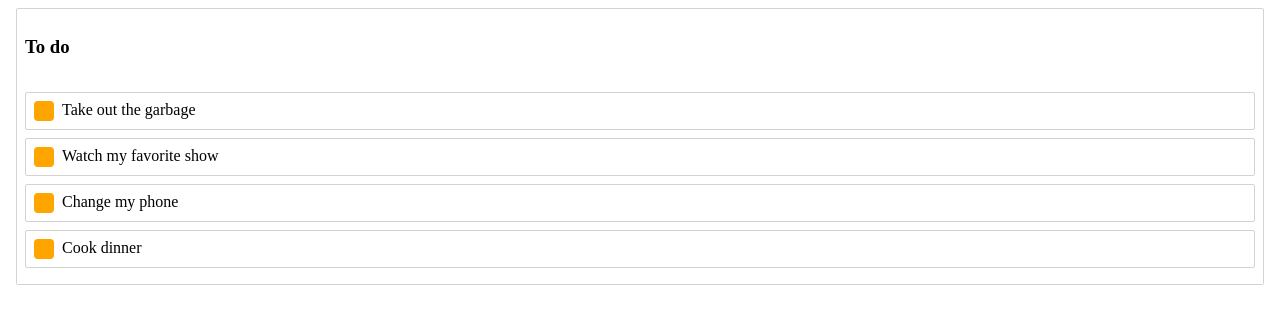
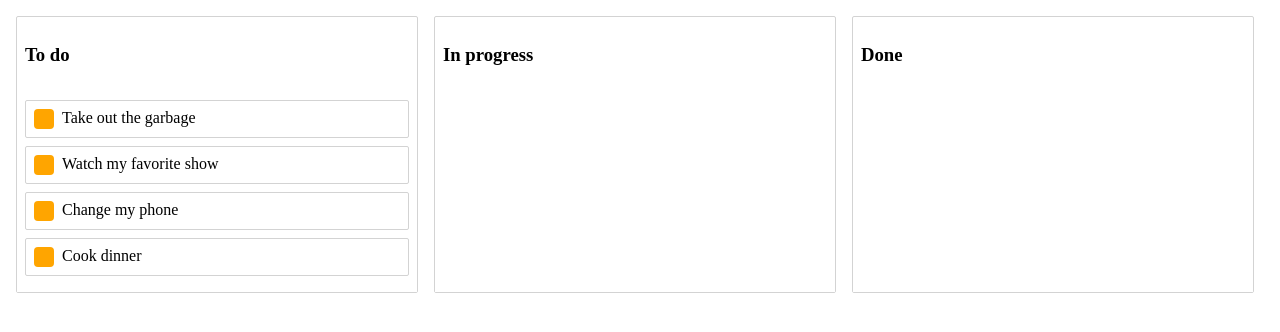
Before and after one commit to staka121/task-app, a React (Create React App) app: page / in a window 1280 px wide. Shown: the top 332 px of the page. Built offline with nearby package versions, Linux system fonts and the light colour scheme.

Commit message:
Lessons/react move items between columns with react beautiful dnd using ondragend (#6)
* [add] new column data

* [fix] change column positions

* [fix] change column design

* [fix] not change column action

* add Moving from one list to another action

```diff
--- a/src/column.tsx
+++ b/src/column.tsx
@@ -11,6 +11,10 @@ const Container = styled.div`
   margin: 8px;
   border: 1px solid lightgrey;
   border-radius: 2px;
+  width: 400px;
+
+  display: flex;
+  flex-direction: column;
 `;
 const Title = styled.h3`
   padding: 8px;
@@ -19,6 +23,8 @@ const TaskList = styled.div<TaskListProps>`
   padding: 8px;
   transition: background-color 0.2s ease;
   background-color: ${ props => (props.isDraggingOver ? 'DarkCyan' : 'White') };
+  flex-grow: 1;
+  min-hight: 100px;
 `;
 
 interface ColumnProps {
--- a/src/index.tsx
+++ b/src/index.tsx
@@ -4,6 +4,11 @@ import '@atlaskit/css-reset';
 import { DragDropContext, DropResult, DragUpdate } from 'react-beautiful-dnd';
 import initialData from './initial-data';
 import Column from './column';
+import styled from 'styled-components';
+
+const Container = styled.div`
+  display: flex;
+`;
 
 const App = () => {
   const [data, updateData] = useState(initialData);
@@ -59,8 +64,12 @@ const App = () => {
       return;
     }
 
-    const column = data.columns[source.droppableId];
-    const newTaskIds = [...column.taskIds];
+    const startColumn = data.columns[source.droppableId];
+    const finishColumn = data.columns[destination.droppableId];
+
+    // not change column
+    if (startColumn === finishColumn) {
+      const newTaskIds = [...startColumn.taskIds];
 
       // remove item "source" position and insert "destination" position
       // @note draggableId is dragging item id
@@ -68,7 +77,7 @@ const App = () => {
       newTaskIds.splice(destination.index, 0, draggableId);
 
       const newColumn = {
-      ...column,
+        ...startColumn,
         taskIds: newTaskIds.flat(),
       };
 
@@ -81,6 +90,36 @@ const App = () => {
       };
 
       updateData(newState);
+      return;
+    }
+
+    // Moving from one list to another
+    // remove item "source" position for start column
+    const startTaskIds = [...startColumn.taskIds];
+    startTaskIds.splice(source.index, 1);
+    const newStartColumn = {
+      ...startColumn,
+      taskIds: startTaskIds.flat(),
+    };
+
+    // insrt item "destination" column
+    const finishTaskIds = [...finishColumn.taskIds];
+    finishTaskIds.splice(destination.index, 0, draggableId);
+    const newFinishColumn = {
+      ...finishColumn,
+      taskIds: finishTaskIds.flat(),
+    };
+
+    const newState = {
+      ...data,
+      columns: {
+        ...data.columns,
+        [newStartColumn.id]: newStartColumn,
+        [newFinishColumn.id]: newFinishColumn,
+      },
+    };
+
+    updateData(newState);
   }
 
   return (
@@ -89,6 +128,7 @@ const App = () => {
       onDragUpdate={ onDragUpdate }
       onDragEnd={ onDragEnd }
     >
+      <Container>
         {
           data.columnOrder.map((columnId: string) => {
             const column = data.columns[columnId];
@@ -97,6 +137,7 @@ const App = () => {
             return <Column key={ column.id } column={ column } tasks={ tasks } />;
           })
         }
+      </Container>
     </DragDropContext>
   );
 };
--- a/src/initial-data.ts
+++ b/src/initial-data.ts
@@ -5,11 +5,27 @@ const tasks: { [index: string] : { id: string, content: string } } = {
   'task-4': { id: 'task-4', content: 'Cook dinner' },
 };
 
-const columns: { [index: string] : { id: string, title: string, taskIds: string[] } } = {
+const columns: {
+  [index: string] : {
+    id: string,
+    title: string,
+    taskIds: string[],
+  }
+} = {
   'column-1': {
     id: 'column-1',
     title: 'To do',
     taskIds: ['task-1', 'task-2', 'task-3', 'task-4'],
+  },
+  'column-2': {
+    id: 'column-2',
+    title: 'In progress',
+    taskIds: [],
+  },
+  'column-3': {
+    id: 'column-3',
+    title: 'Done',
+    taskIds: [],
   },
 };
 
@@ -17,7 +33,7 @@ const initialData = {
   tasks: tasks,
   columns: columns,
   // Facilitate reordering of the columns
-  columnOrder: ['column-1'],
+  columnOrder: ['column-1', 'column-2', 'column-3'],
 }
 
 export default initialData;
```
Lines whose indentation alone changed are shown as unchanged.
